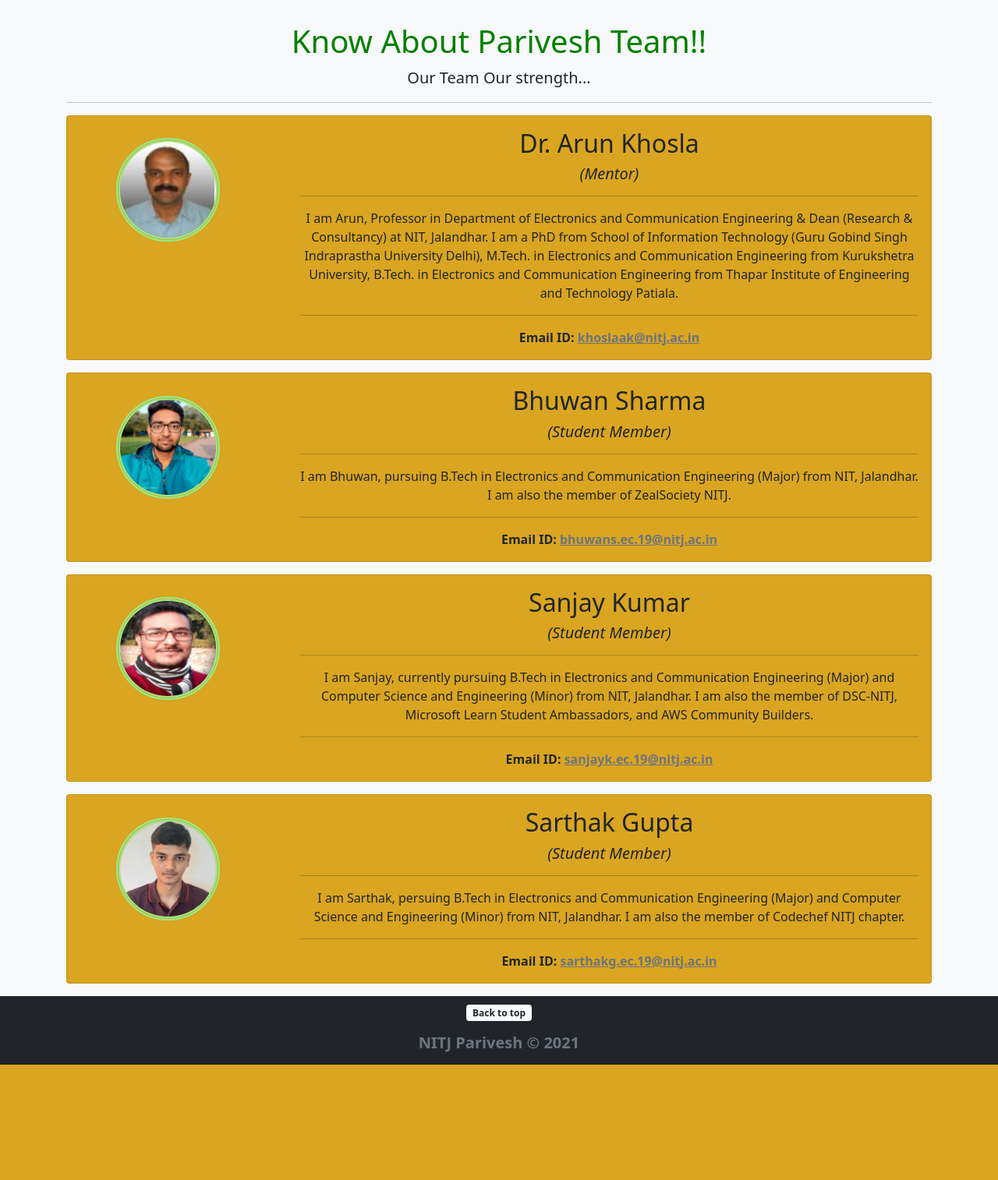
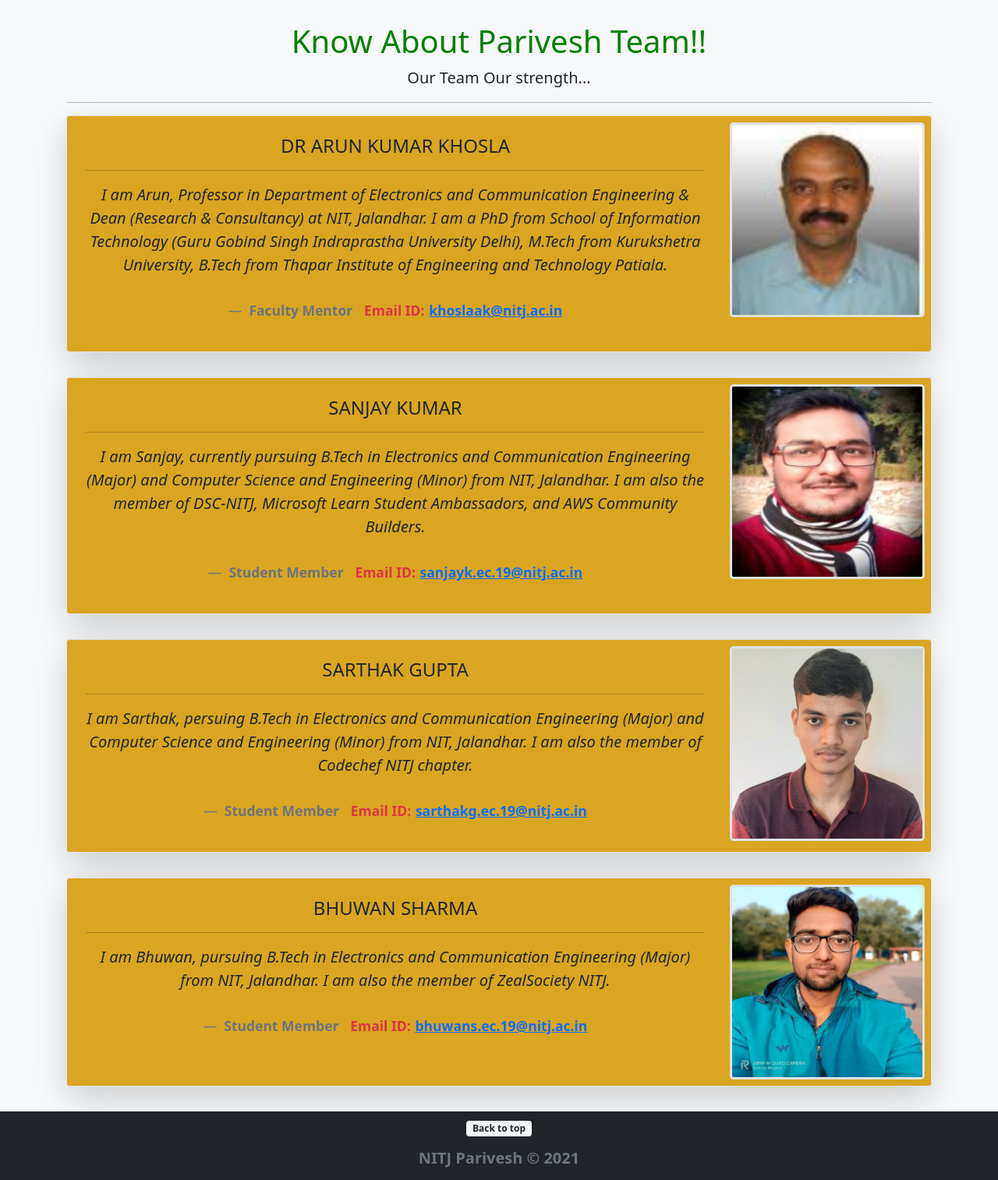
Before and after one commit to sanju6890/Parivesh, a Django app: page /about-us/ in a window 1280 px wide. Shown: the part 79-1593 px from the top of the page at 78% size. Before the commit the page ends 1445 px from the top, so only its background shows below. Run offline with Django 3.2, Linux system fonts and the light colour scheme; some libraries are stand-ins or nearby versions.

```diff
--- a/PariveshApp/templates/about_us.html
+++ b/PariveshApp/templates/about_us.html
@@ -10,72 +10,108 @@ Parivesh: About Us
         <p class="lead">Our Team Our strength...</p>
         <hr>
         <!-- Arun Sir -->
-        <div class="card mb-3 box-shadow" style="background-color: goldenrod;">
-            <div class="row">
-              <div class="col-md-3">
-                <a href="https://www.nitj.ac.in/index.php/nitj_cinfo/Faculty/38"><img src="{% static 'arun_pic.jpg' %}" style=" border: 5px double lightgreen;border-radius:50%; width:51%;margin: 11%;" alt="Bhuwan Sharma Profile Pic"></a>
+          <div class="row mb-2">
+            <div class="col-md-12">
+                <div class="row g-0 border rounded overflow-hidden flex-md-row mb-4 shadow-lg h-md-250 position-relative" style="background-color: goldenrod;">
+                  <div class="col p-4 d-flex flex-column position-static">
+                    <h4 class="mb-0 text-center">DR ARUN KUMAR KHOSLA</h4>
+                    <hr>
+                    <blockquote class="blockquote">
+                      <p><i class="card-text mb-auto">
+                        I am Arun, Professor in Department of Electronics and Communication Engineering & Dean (Research & Consultancy) at NIT, Jalandhar. I am a PhD from School of Information Technology (Guru Gobind Singh Indraprastha University Delhi), M.Tech from Kurukshetra University, B.Tech from Thapar Institute of Engineering and Technology Patiala.                      </i></p>
+                      <br>
+                      <figcaption class="blockquote-footer">
+                        <strong>Faculty Mentor</strong> &ThickSpace;
+                        <strong><strong class="text-danger">Email ID:&ThickSpace;</strong><a href="mailto:khoslaak@nitj.ac.in">khoslaak@nitj.ac.in</a></strong>
+                      </figcaption>
+                    </blockquote>
                   </div>
-              <div class="col">
-                <div class="card-body">
-                  <h2 class="card-title">Dr. Arun Khosla</h2><h5><i>(Mentor)</i></h5>
-                  <hr/>
-                  <p class="card-text">I am Arun, Professor in Department of Electronics and Communication Engineering & Dean (Research & Consultancy) at NIT, Jalandhar. I am a PhD from School of Information Technology (Guru Gobind Singh Indraprastha University Delhi),
-                    M.Tech. in Electronics and Communication Engineering from Kurukshetra University,
-                    B.Tech. in Electronics and Communication Engineering from Thapar Institute of Engineering and Technology Patiala.</p>
-                  <hr/>
-                  <p class="card-text"><strong>Email ID: <a href="mailto:khoslaak@nitj.ac.in" class="text-muted">khoslaak@nitj.ac.in</a></strong></p>
+                    <div class="col-auto d-none d-lg-block">
+                      <a href="https://www.nitj.ac.in/index.php/nitj_cinfo/Faculty/38">
+                        <img src="{% static 'arun_pic.jpg' %}" class="mx-2 my-2 rounded-3 border border-3 bd-placeholder-img" width="250" height="250" alt="About Picture">
+
+                      </a>
+                    </div>
+                </div>
+            </div>
+        </div>
+        <!-- Sanjay -->
+        <div class="row mb-2">
+            <div class="col-md-12">
+                <div class="row g-0 border rounded overflow-hidden flex-md-row mb-4 shadow-lg h-md-250 position-relative" style="background-color: goldenrod;">
+                  <div class="col p-4 d-flex flex-column position-static">
+                    <h4 class="mb-0 text-center">SANJAY KUMAR</h4>
+                    <hr>
+                    <blockquote class="blockquote">
+                      <p><i class="card-text mb-auto">
+                        I am Sanjay, currently pursuing B.Tech in Electronics and Communication Engineering (Major) and Computer Science and Engineering (Minor) from NIT, Jalandhar. I am also the member of DSC-NITJ, Microsoft Learn Student Ambassadors, and AWS Community Builders.
+                      </i></p>
+                      <br>
+                      <figcaption class="blockquote-footer">
+                        <strong>Student Member</strong> &ThickSpace;
+                        <strong><strong class="text-danger">Email ID:&ThickSpace;</strong><a href="mailto:sanjayk.ec.19@nitj.ac.in">sanjayk.ec.19@nitj.ac.in</a></strong>
+                      </figcaption>
+                    </blockquote>
+                  </div>
+                    <div class="col-auto d-none d-lg-block">
+                      <a href="https://www.linkedin.com/in/sanjaykumar086/">
+                        <img src="{% static 'sanjay_pic.jpeg' %}" class="mx-2 my-2 rounded-3 border border-3 bd-placeholder-img" width="250" height="250" alt="About Picture">
+
+                      </a>
+                    </div>
+                </div>
+            </div>
+        </div>
+        <!-- Sarthak -->
+        <div class="row mb-2">
+            <div class="col-md-12">
+                <div class="row g-0 border rounded overflow-hidden flex-md-row mb-4 shadow-lg h-md-250 position-relative" style="background-color: goldenrod;">
+                  <div class="col p-4 d-flex flex-column position-static">
+                    <h4 class="mb-0 text-center">SARTHAK GUPTA</h4>
+                    <hr>
+                    <blockquote class="blockquote">
+                      <p><i class="card-text mb-auto">
+                        I am Sarthak, persuing B.Tech in Electronics and Communication Engineering (Major) and Computer Science and Engineering (Minor) from NIT, Jalandhar. I am also the member of Codechef NITJ chapter.
+                      </i></p>
+                      <br>
+                      <figcaption class="blockquote-footer">
+                        <strong>Student Member</strong> &ThickSpace;
+                        <strong><strong class="text-danger">Email ID:&ThickSpace;</strong><a href="mailto:sarthakg.ec.19@nitj.ac.in">sarthakg.ec.19@nitj.ac.in</a></strong>
+                      </figcaption>
+                    </blockquote>
+                  </div>
+                    <div class="col-auto d-none d-lg-block">
+                      <a href="https://www.linkedin.com/in/sarthak-gupta-97a39a193">
+                        <img src="{% static 'sarthak_pic.jpeg' %}" class="mx-2 my-2 rounded-3 border border-3 bd-placeholder-img" width="250" height="250" alt="About Picture">
+
+                      </a>
                     </div>
                 </div>
             </div>
         </div>
         <!-- Bhuwan -->
-        <div class="card mb-3 box-shadow" style="background-color: goldenrod;">
-            <div class="row">
-              <div class="col-md-3">
-                <a href="https://www.linkedin.com/in/bhuwan-sharma-68aa851aa/"><img src="{% static 'bhuwan_pic.jpeg' %}" style=" border: 5px double lightgreen;border-radius:50%; width:51%;margin: 11%;" alt="Bhuwan Sharma Profile Pic"></a>
+        <div class="row mb-2">
+          <div class="col-md-12">
+              <div class="row g-0 border rounded overflow-hidden flex-md-row mb-4 shadow-lg h-md-250 position-relative" style="background-color: goldenrod;">
+                <div class="col p-4 d-flex flex-column position-static">
+                  <h4 class="mb-0 text-center">BHUWAN SHARMA</h4>
+                  <hr>
+                  <blockquote class="blockquote">
+                    <p><i class="card-text mb-auto">
+                      I am Bhuwan, pursuing B.Tech in Electronics and Communication Engineering (Major) from NIT, Jalandhar. I am also the member of ZealSociety NITJ.</p>
+                    </i></p>
+                    <br>
+                    <figcaption class="blockquote-footer">
+                      <strong>Student Member</strong> &ThickSpace;
+                      <strong><strong class="text-danger">Email ID:&ThickSpace;</strong><a href="mailto:bhuwans.ec.19@nitj.ac.in">bhuwans.ec.19@nitj.ac.in</a></strong>
+                    </figcaption>
+                  </blockquote>
                 </div>
-              <div class="col">
-                <div class="card-body">
-                  <h2 class="card-title">Bhuwan Sharma</h2><h5><i>(Student Member)</i></h5>
-                  <hr/>
-                  <p class="card-text">I am Bhuwan, pursuing B.Tech in Electronics and Communication Engineering (Major) from NIT, Jalandhar. I am also the member of ZealSociety NITJ.</p>
-                  <hr/>
-                  <p class="card-text"><strong>Email ID: <a href="mailto:bhuwans.ec.19@nitj.ac.in" class="text-muted">bhuwans.ec.19@nitj.ac.in</a></strong></p>
-                </div>
-              </div>
-            </div>
-          </div>
-        <!-- Sanjay -->
-        <div class="card mb-3" style="background-color: goldenrod;">
-            <div class="row">
-              <div class="col-md-3">
-                <a href="https://www.linkedin.com/in/sanjaykumar086/"><img src="{% static 'sanjay_pic.jpeg' %}" style=" border: 5px double lightgreen;border-radius:50%; width:51%;margin: 11%;" alt="Sanjay Kumar Profile Pic"></a>
-              </div>
-              <div class="col">
-                <div class="card-body">
-                  <h2 class="card-title">Sanjay Kumar</h2><h5><i>(Student Member)</i></h5>
-                  <hr/>
-                  <p class="card-text">I am Sanjay, currently pursuing B.Tech in Electronics and Communication Engineering (Major) and Computer Science and Engineering (Minor) from NIT, Jalandhar. I am also the member of DSC-NITJ, Microsoft Learn Student Ambassadors, and AWS Community Builders.</p>
-                  <hr/>
-                  <p class="card-text"><strong>Email ID: <a href="mailto:sanjayk.ec.19@nitj.ac.in" class="text-muted">sanjayk.ec.19@nitj.ac.in</a></strong></p>
+                  <div class="col-auto d-none d-lg-block">
+                    <a href="https://www.linkedin.com/in/bhuwan-sharma-68aa851aa/">
+                      <img src="{% static 'bhuwan_pic.jpeg' %}" class="mx-2 my-2 rounded-3 border border-3 bd-placeholder-img" width="250" height="250" alt="About Picture">
 
-                </div>
-              </div>
-            </div>
-          </div>
-        <!-- Sarthak -->
-          <div class="card mb-3" style="background-color: goldenrod;">
-            <div class="row">
-              <div class="col-md-3">
-                <a href="https://www.linkedin.com/in/sarthak-gupta-97a39a193"><img src="{% static 'sarthak_pic.jpeg' %}" style=" border: 5px double lightgreen;border-radius:50%; width:51%;margin: 11%;" alt="Sarthak Gupta Profile Pic"></a>
-              </div>
-              <div class="col">
-                <div class="card-body">
-                  <h2 class="card-title">Sarthak Gupta</h2><h5><i>(Student Member)</i></h5>
-                  <hr/>
-                  <p class="card-text">I am Sarthak, persuing B.Tech in Electronics and Communication Engineering (Major) and Computer Science and Engineering (Minor) from NIT, Jalandhar. I am also the member of Codechef NITJ chapter.</p>
-                  <hr/>
-                  <p class="card-text"><strong>Email ID: <a href="mailto:sarthakg.ec.19@nitj.ac.in" class="text-muted">sarthakg.ec.19@nitj.ac.in</a></strong></p>
+                    </a>
                   </div>
               </div>
           </div>
--- a/PariveshApp/views.py
+++ b/PariveshApp/views.py
@@ -15,15 +15,6 @@ def AboutUs(request):
 
 def Knowledge(request):
     return render(request, 'knowledge.html', {})
-def News(request):
-    url = "https://newsapi.org/v2/everything?q=environment&apiKey=" + config('api_key')
-    response = requests.get(url)
-    data = response.json()
-    news_list = data['articles']
-    context = {
-        'news_list': news_list
-    }
-    return render(request, 'news.html', context)
 
 def News(request):
     url = "https://newsapi.org/v2/everything?q=environment&apiKey=" + config('api_key')
```
Also changed, not shown: Members/templates/registration/user_profile.html (+5 -5 lines), Members/views.py (+31 -31 lines), db.sqlite3. Lines whose indentation alone changed are shown as unchanged.
